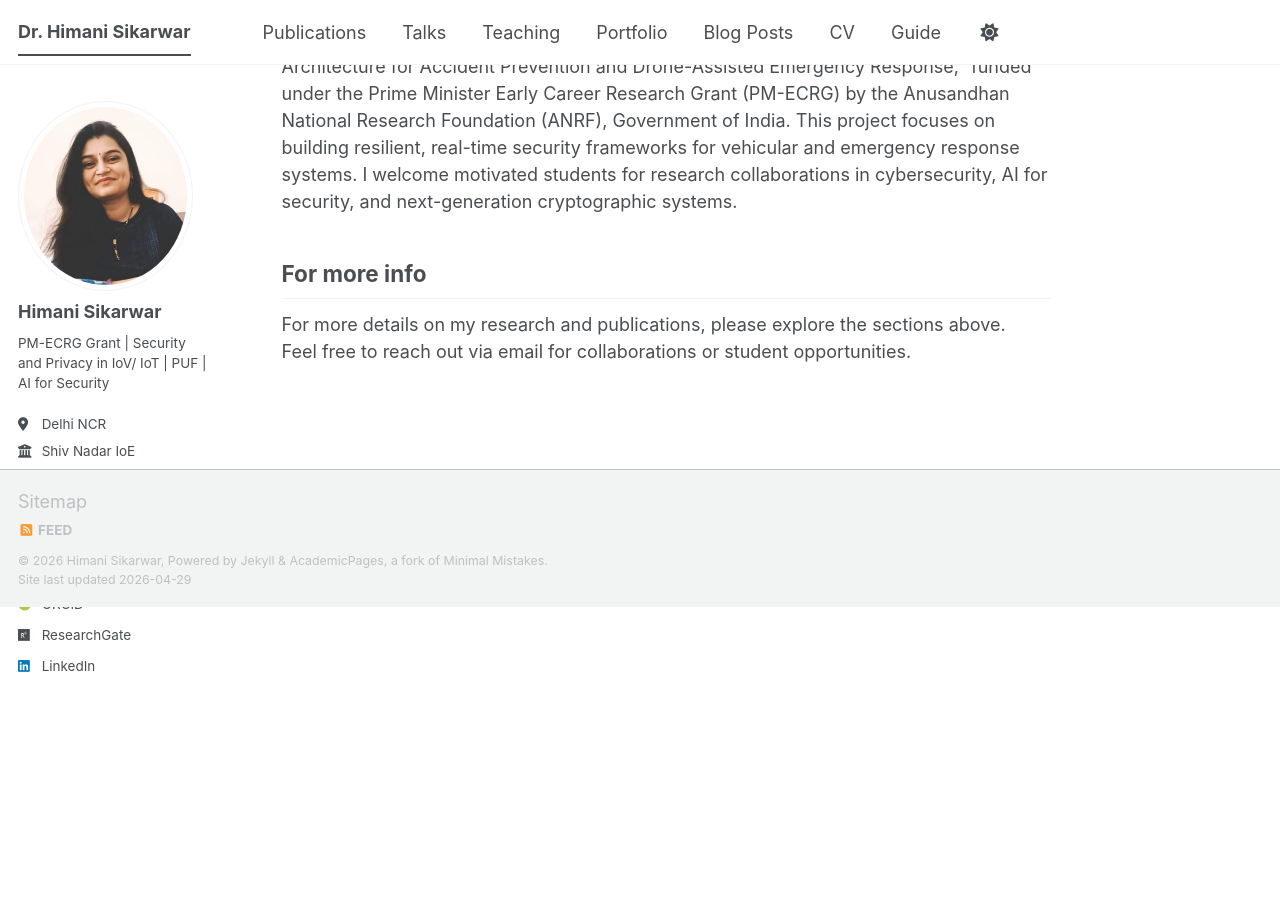
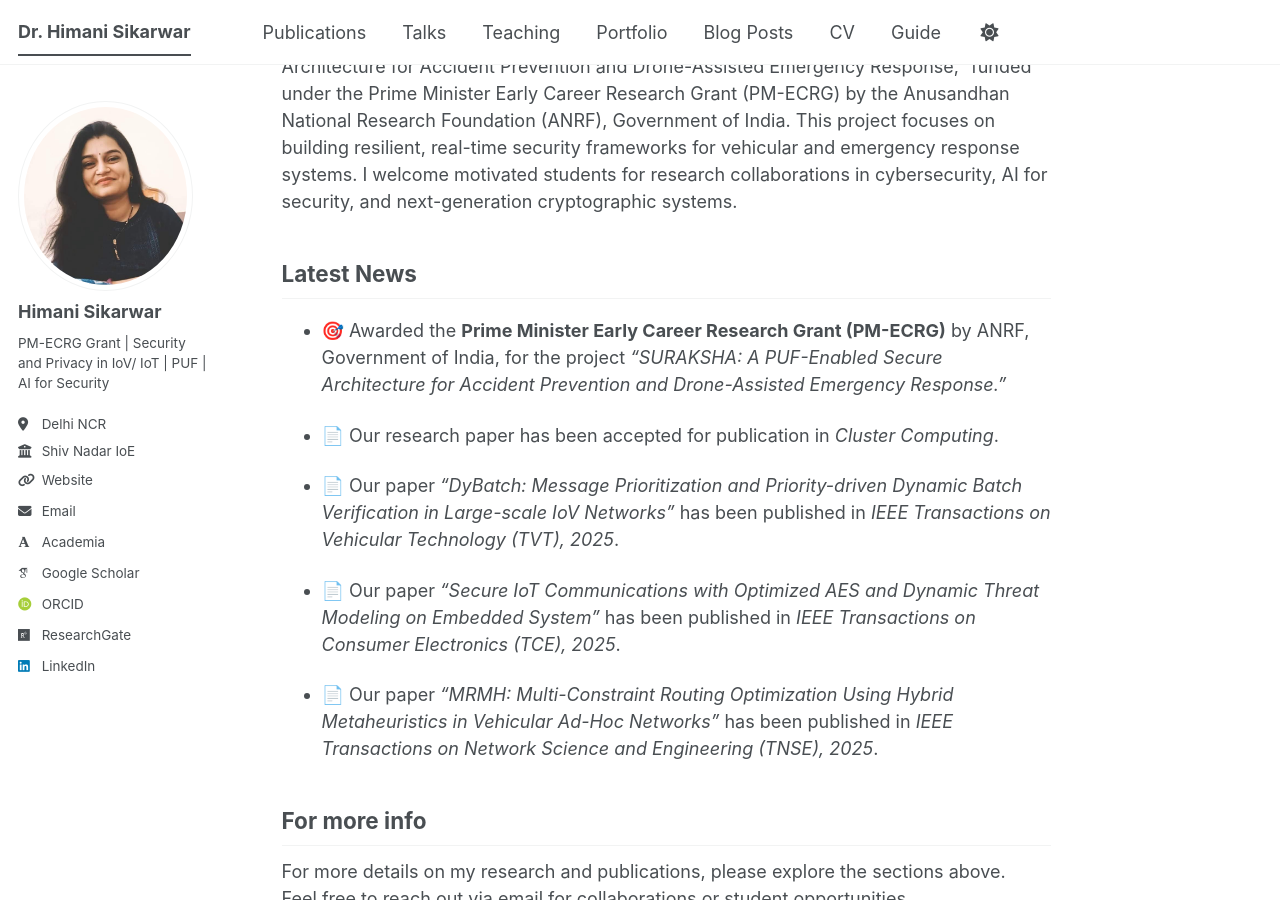
Before and after one commit to himani-sikarwar/himani.github.io, a Jekyll site: the page built from _pages/about.md, in a window 1280 px wide and 900 px high, scrolled down 632 px. Built offline with Jekyll 4.4.1, drawn with Linux system fonts in a browser that asks for light colours; some web fonts are replaced; a script bundle is joined from its source files by our own code; library files that are not in the unit come from our copies.

Commit message:
Update about.md

```diff
--- a/_pages/about.md
+++ b/_pages/about.md
@@ -17,6 +17,18 @@ Current Project
 ------
 I am currently leading a research project titled “SURAKSHA: A PUF-Enabled Secure Architecture for Accident Prevention and Drone-Assisted Emergency Response,” funded under the Prime Minister Early Career Research Grant (PM-ECRG) by the Anusandhan National Research Foundation (ANRF), Government of India. This project focuses on building resilient, real-time security frameworks for vehicular and emergency response systems. I welcome motivated students for research collaborations in cybersecurity, AI for security, and next-generation cryptographic systems.
 
+Latest News
+------
+- 🎯 Awarded the **Prime Minister Early Career Research Grant (PM-ECRG)** by ANRF, Government of India, for the project *“SURAKSHA: A PUF-Enabled Secure Architecture for Accident Prevention and Drone-Assisted Emergency Response.”*
+
+- 📄 Our research paper has been accepted for publication in *Cluster Computing*.
+
+- 📄 Our paper *“DyBatch: Message Prioritization and Priority-driven Dynamic Batch Verification in Large-scale IoV Networks”* has been published in *IEEE Transactions on Vehicular Technology (TVT), 2025*.
+
+- 📄 Our paper *“Secure IoT Communications with Optimized AES and Dynamic Threat Modeling on Embedded System”* has been published in *IEEE Transactions on Consumer Electronics (TCE), 2025*.
+
+- 📄 Our paper *“MRMH: Multi-Constraint Routing Optimization Using Hybrid Metaheuristics in Vehicular Ad-Hoc Networks”* has been published in *IEEE Transactions on Network Science and Engineering (TNSE), 2025*.
+
 For more info
 ------
 For more details on my research and publications, please explore the sections above.
```
